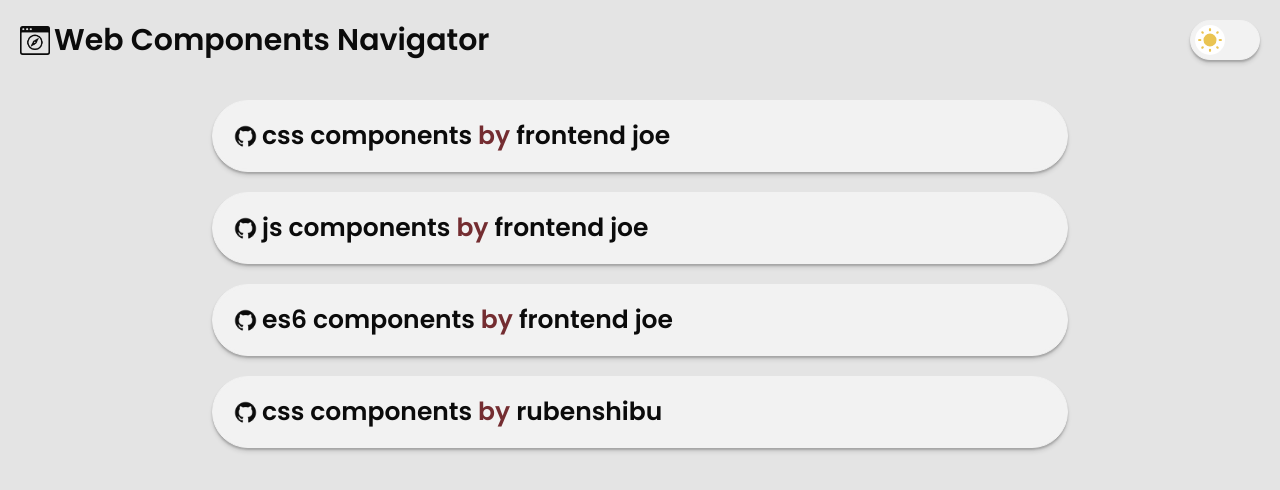
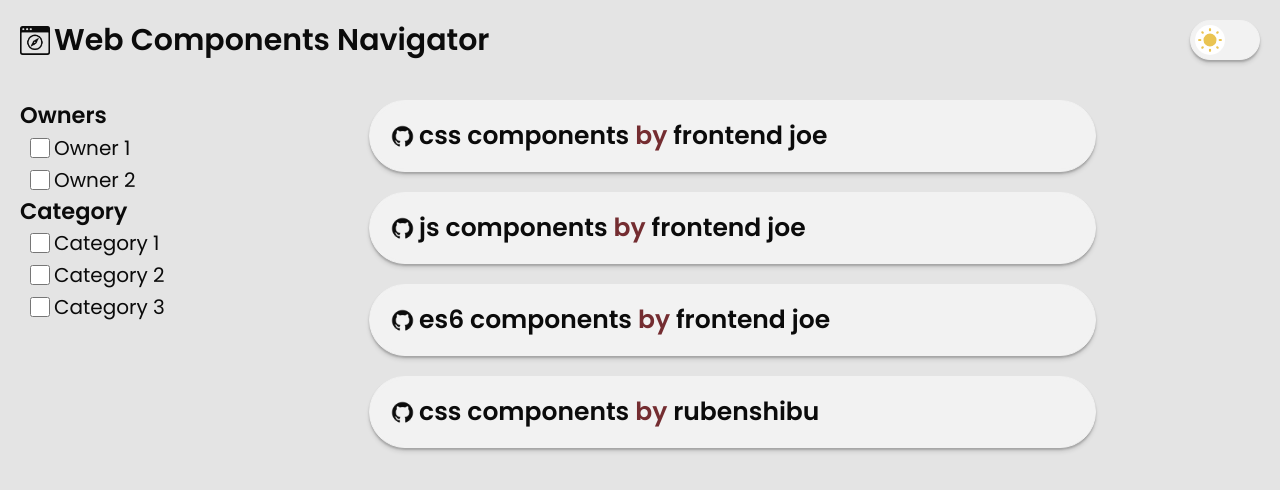
Before and after one commit to Qualyyy/web-components-navigator, a website: page docs/index.html in a window 1280 px wide. Drawn offline with Linux system fonts and the light colour scheme.

Commit message:
Add sidebar

```diff
--- a/docs/css/mainstyle.css
+++ b/docs/css/mainstyle.css
@@ -73,7 +73,9 @@ h4 {
 }
 
 p,
-a {
+a,
+input,
+label {
     font: var(--p);
 }
 
@@ -108,7 +110,10 @@ a {
 
 body {
     min-height: 100dvh;
+    max-height: 100dvh;
     background: var(--bg-dark);
+    display: grid;
+    grid-template-rows: auto 1fr;
 }
 
 header {
@@ -168,18 +173,45 @@ header {
 
 
 main {
+    display: grid;
+    grid-template-columns: auto 1fr;
+    width: 100%;
+    overflow-y: auto;
+}
+
+.filters-sidebar,
+#folders {
     padding: 1rem;
+}
+
+.filters-sidebar {
+    height: fit-content;
+    position: sticky;
+    top: 0;
+}
+
+.filter-section ul {
+    list-style: none;
+    padding-left: .5rem;
+}
+
+.filter-section input {
+    height: 1em;
+    width: 1em;
+}
+
+.filter-section label {
     display: flex;
-    flex-direction: column;
-    gap: 2rem;
-    width: 70%;
-    margin: 0px auto;
+    gap: .2rem;
+    align-items: center;
 }
 
 #folders {
     display: flex;
     flex-direction: column;
     gap: 1rem;
+    width: 70%;
+    margin: 0 auto;
 }
 
 .repo-container {
--- a/docs/index.html
+++ b/docs/index.html
@@ -23,6 +23,25 @@
 		</button>
 	</header>
 	<main>
+		<aside class="filters-sidebar">
+			<section class="filter-section">
+				<h3>Owners</h3>
+				<ul>
+					<li><label><input type="checkbox" name="owner" value="owner1"> Owner 1</label></li>
+					<li><label><input type="checkbox" name="owner" value="owner2"> Owner 2</label></li>
+					<!-- Add more owners as needed -->
+				</ul>
+			</section>
+			<section class="filter-section">
+				<h3>Category</h3>
+				<ul>
+					<li><label><input type="checkbox" name="category" value="cat1"> Category 1</label></li>
+					<li><label><input type="checkbox" name="category" value="cat2"> Category 2</label></li>
+					<li><label><input type="checkbox" name="category" value="cat3"> Category 3</label></li>
+					<!-- Add more categories as needed -->
+				</ul>
+			</section>
+		</aside>
 		<div id="folders">
 			<!--
 			.repo-title
```
